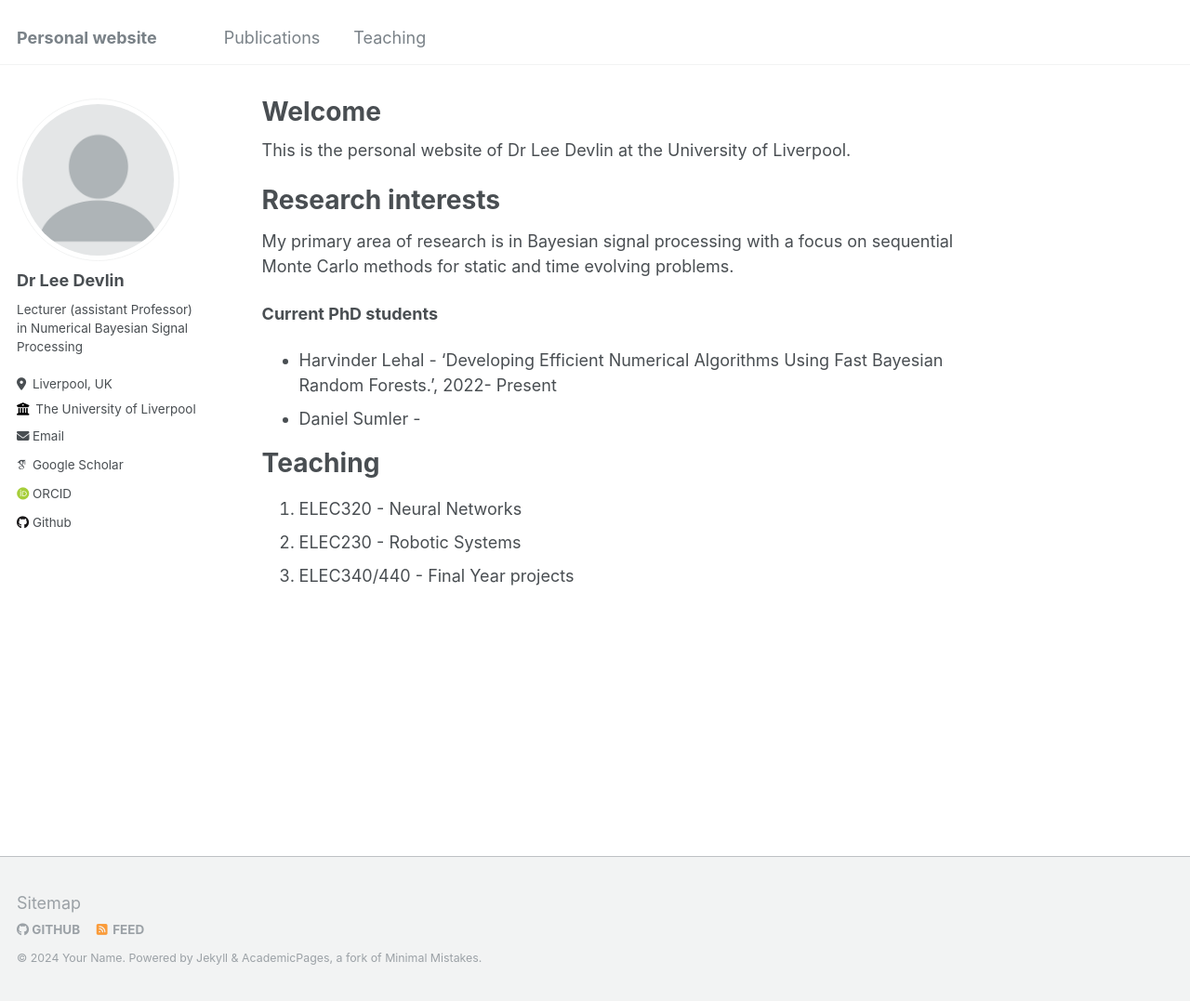
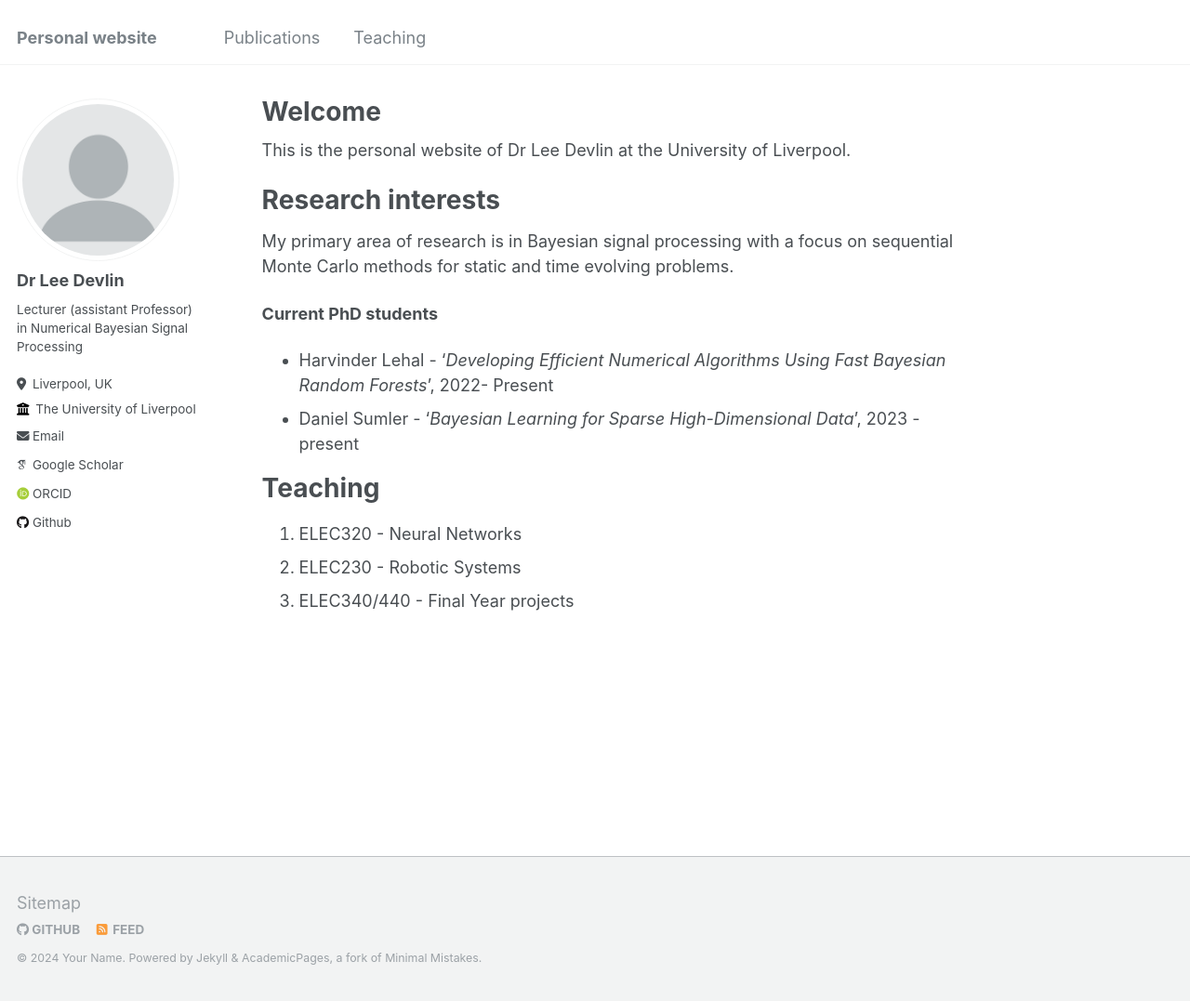
Before and after one commit to LJDevlin/LJDevlin.github.io, a Jekyll site: the page built from _pages/about.md, in a window 1280 px wide and 1077 px high. Shown: the whole window at 93% size. Built offline with Jekyll 4.4.1, drawn with Linux system fonts in a browser that asks for light colours; some web fonts are replaced.

Commit message:
Update about.md

```diff
--- a/_pages/about.md
+++ b/_pages/about.md
@@ -14,8 +14,8 @@ Research interests
 My primary area of research is in Bayesian signal processing with a focus on sequential Monte Carlo methods for static and time evolving problems.
 
 **Current PhD students**
-* Harvinder Lehal - 'Developing Efficient Numerical Algorithms Using Fast Bayesian Random Forests.',  2022- Present
-* Daniel Sumler -
+* Harvinder Lehal - '_Developing Efficient Numerical Algorithms Using Fast Bayesian Random Forests_',  2022- Present
+* Daniel Sumler - '_Bayesian Learning for Sparse High-Dimensional Data_', 2023 - present
 
 Teaching
 ======
```
